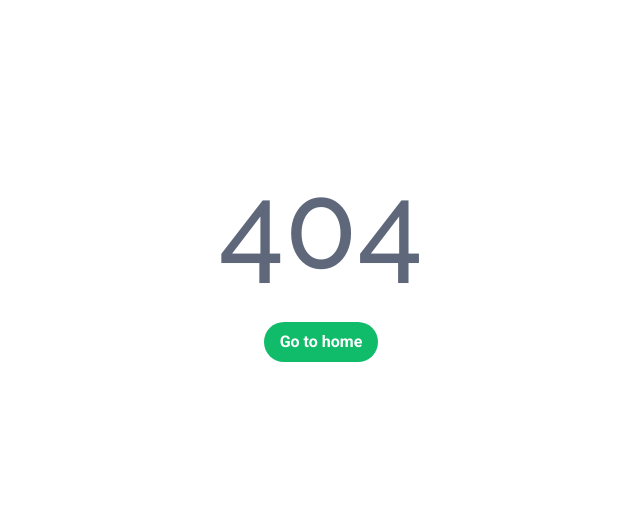
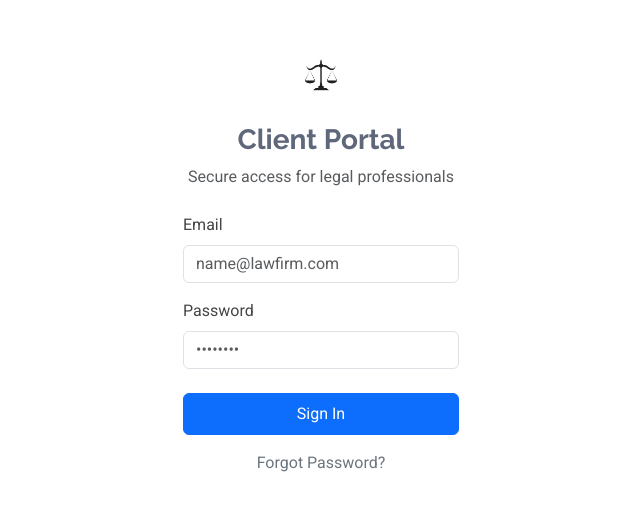
Before and after one commit to saify-codes/ezqanon, a Next.js app: page /signin in a window 1280 px wide. Before the commit this address had no page. Shown: the part 141-652 px from the top of the page, without its empty margins (319-959 px from the left). Built offline with nearby package versions, Linux system fonts and the light colour scheme.

Commit message:
theme work

```diff
--- a/app/globals.css
+++ b/app/globals.css
@@ -4,6 +4,9 @@
     "Apple Color Emoji", "Segoe UI Emoji", "Segoe UI Symbol", "Noto Color Emoji";
   --heading-font: "Raleway", sans-serif;
   --nav-font: "Ubuntu", sans-serif;
+
+  --primary: #0A0662;
+  --secondary: #F99C25;
 }
 
 /* Global Colors - The following color variables are used throughout the website. Updating them here will change the color scheme of the entire website */
@@ -12,7 +15,7 @@
   --default-color: #444444; /* Default color used for the majority of the text content across the entire website */
   --heading-color: #5f687b; /* Color for headings, subheadings and title throughout the website */
   --border-color: #eee; /* Color for headings, subheadings and title throughout the website */
-  --accent-color: #10bc69; /* Accent color that represents your brand on the website. It's used for buttons, links, and other elements that need to stand out */
+  --accent-color: #0A0662; /* Accent color that represents your brand on the website. It's used for buttons, links, and other elements that need to stand out */
   --surface-color: #ffffff; /* The surface color is used as a background of boxed elements within sections, such as cards, icon boxes, or other elements that require a visual separation from the global background. */
   --contrast-color: #ffffff; /* Contrast color for text, ensuring readability against backgrounds of accent, heading, or default colors. */
 }
@@ -20,11 +23,11 @@
 /* Nav Menu Colors - The following color variables are used specifically for the navigation menu. They are separate from the global colors to allow for more customization options */
 :root {
   --nav-color: #5f687b; /* The default color of the main navmenu links */
-  --nav-hover-color: #10bc69; /* Applied to main navmenu links when they are hovered over or active */
+  --nav-hover-color: #F99C25; /* Applied to main navmenu links when they are hovered over or active */
   --nav-mobile-background-color: #ffffff; /* Used as the background color for mobile navigation menu */
   --nav-dropdown-background-color: #ffffff; /* Used as the background color for dropdown items that appear when hovering over primary navigation items */
   --nav-dropdown-color: #5f687b; /* Used for navigation links of the dropdown items in the navigation menu. */
-  --nav-dropdown-hover-color: #10bc69; /* Similar to --nav-hover-color, this color is applied to dropdown navigation links when they are hovered over. */
+  --nav-dropdown-hover-color: #F99C25; /* Similar to --nav-hover-color, this color is applied to dropdown navigation links when they are hovered over. */
 }
 
 /* Color Presets - These classes override global colors when applied to any section or element, providing reuse of the sam color scheme. */
@@ -43,7 +46,7 @@
 }
 
 .accent-background {
-  --background-color: #10bc69;
+  --background-color: #0A0662;
   --default-color: #ffffff;
   --heading-color: #ffffff;
   --surface-color: #14eb83;
@@ -556,7 +559,7 @@ h6 {
 }
 
 .footer .footer-newsletter .newsletter-form:focus-within {
-  border-color: var(--accent-color);
+  border-color: var(--secondary);
 }
 
 .footer .footer-newsletter .newsletter-form input[type="email"] {
@@ -1064,7 +1067,7 @@ section,
 .stats .stats-item span {
   font-size: 48px;
   display: block;
-  color: var(--accent-color);
+  color: var(--secondary);
   font-weight: 700;
 }
 
@@ -1123,11 +1126,11 @@ section,
 }
 
 .services .service-item:hover {
-  border-color: var(--accent-color);
+  border-color: var(--secondary);
 }
 
 .services .service-item:hover h3 {
-  color: var(--accent-color);
+  color: var(--secondary);
 }
 
 /*--------------------------------------------------------------
@@ -1524,7 +1527,7 @@ section,
 .contact .php-email-form input[type="text"]:focus,
 .contact .php-email-form input[type="email"]:focus,
 .contact .php-email-form textarea:focus {
-  border-color: var(--accent-color);
+  border-color: var(--secondary);
 }
 
 .contact .php-email-form input[type="text"]::placeholder,
--- a/app/page.js
+++ b/app/page.js
@@ -39,7 +39,7 @@ export default function () {
                   href="https://www.youtube.com/watch?v=Y7f98aduVJ8"
                   className="glightbox btn-watch-video d-flex align-items-center"
                 >
-                  <FaRegCirclePlay />
+                  <FaRegCirclePlay color="var(--secondary)"/>
                   <span>Watch Video</span>
                 </a>
               </div>
--- /dev/null
+++ b/app/signin/page.js
@@ -0,0 +1,49 @@
+'use client'
+
+export default function () {
+  return (
+    <div className="container d-flex align-items-center justify-content-center vh-100">
+      <div className="login-card p-5 col-md-6 col-lg-4">
+        <div className="text-center mb-4">
+          <img src="/assets/img/logo.jpg" alt="Logo" className="mb-3" width="80"/>
+          <h3 className="fw-bold">Client Portal</h3>
+          <p className="text-muted">Secure access for legal professionals</p>
+        </div>
+        <form>
+          <div className="mb-3">
+            <label for="email" className="form-label">
+              Email
+            </label>
+            <input
+              type="email"
+              className="form-control"
+              id="email"
+              placeholder="name@lawfirm.com"
+              required
+            />
+          </div>
+          <div className="mb-4">
+            <label for="password" className="form-label">
+              Password
+            </label>
+            <input
+              type="password"
+              className="form-control"
+              id="password"
+              placeholder="••••••••"
+              required
+            />
+          </div>
+          <button type="submit" className="btn btn-primary w-100 py-2">
+            Sign In
+          </button>
+        </form>
+        <div className="text-center mt-3">
+          <a href="#" className="text-decoration-none text-secondary">
+            Forgot Password?
+          </a>
+        </div>
+      </div>
+    </div>
+  );
+}
--- a/components/layout/footer.jsx
+++ b/components/layout/footer.jsx
@@ -3,6 +3,7 @@ import { BsFacebook, BsInstagram, BsTwitterX } from "react-icons/bs";
 export default function () {
   return (
     <footer id="footer" className="footer">
+
       <div className="footer-newsletter">
         <div className="container">
           <div className="row justify-content-center text-center">
```
Also changed, not shown: public/assets/img/logo.jpg (added).
